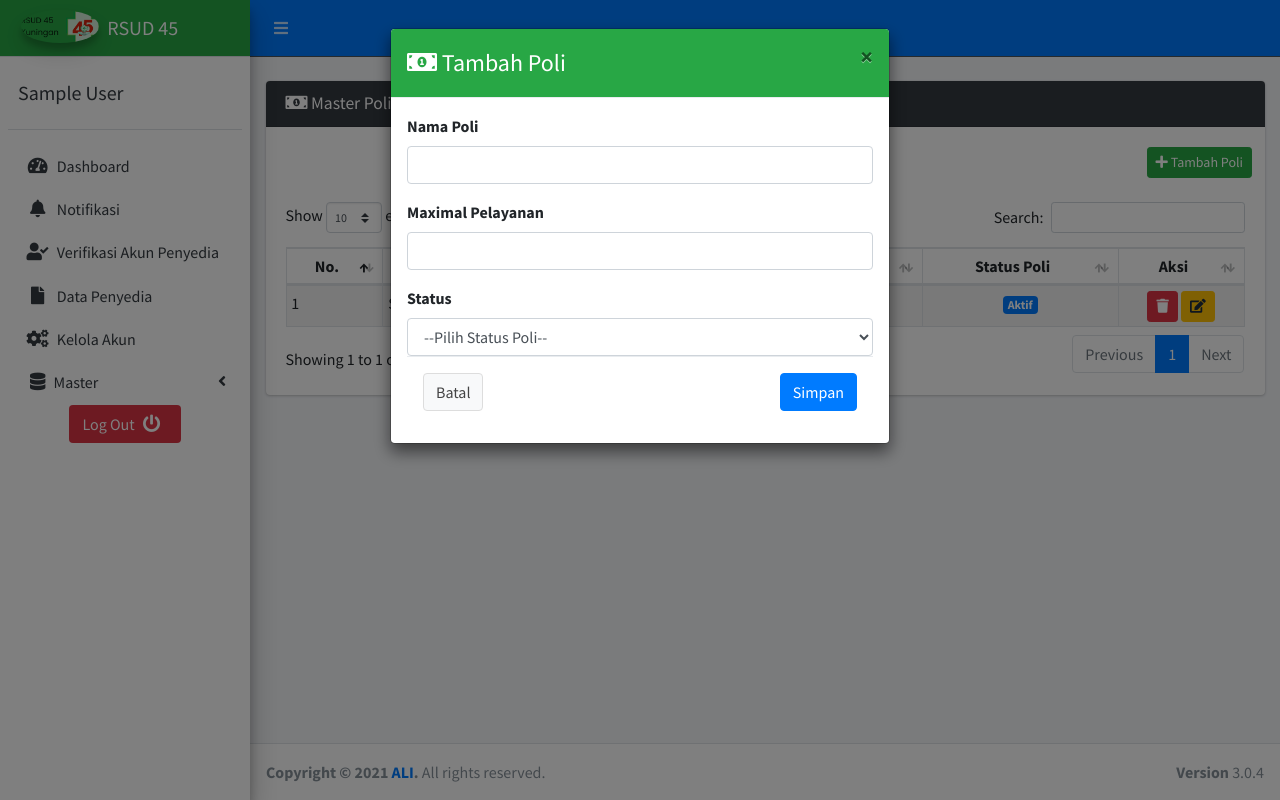
After one commit to aldinurfarizha/rsud45web, a CodeIgniter app: the page made by application/views/pic/poli.php in a window 1280 px wide, after a click on "Tambah Poli". The commit adds this page. Run offline with CodeIgniter, Linux system fonts and the light colour scheme; the visitor is signed in with stand-in values (Sample User, id 1); tables that the repository leaves empty or names only in its code hold one stand-in row (values such as "Sample post"); the template is opened without the code that fills it: most values are stand-ins (such as "Sample title", 1, 10 or a date in 2020); some libraries are stand-ins or nearby versions.

Commit message:
insert poli

```diff
--- a/application/config/config.php
+++ b/application/config/config.php
@@ -380,7 +380,7 @@ $config['encryption_key'] = '';
 |
 */
 $config['sess_driver'] = 'files';
-$config['sess_cookie_name'] = 'SIKAP_SESS';
+$config['sess_cookie_name'] = 'RSUD45_SESS';
 $config['sess_expiration'] = 7200;
 $config['sess_save_path'] = NULL;
 $config['sess_match_ip'] = FALSE;
--- a/application/config/constants.php
+++ b/application/config/constants.php
@@ -84,5 +84,5 @@ defined('EXIT_DATABASE')       OR define('EXIT_DATABASE', 8); // database error
 defined('EXIT__AUTO_MIN')      OR define('EXIT__AUTO_MIN', 9); // lowest automatically-assigned error code
 defined('EXIT__AUTO_MAX')      OR define('EXIT__AUTO_MAX', 125); // highest automatically-assigned error code
 defined('PRIVATE_FILE')         OR define('PRIVATE_FILE', '/private/file_upload/');
-defined('APP_NAME')             OR define('APP_NAME', 'Nama Aplikasi');
-defined('SUB_APP_NAME')             OR define('SUB_APP_NAME', 'Nama sub Aplikasi');
+defined('APP_NAME')             OR define('APP_NAME', 'RSUD 45');
+defined('SUB_APP_NAME')             OR define('SUB_APP_NAME', 'Rumah Sakit Umum Daerah');
--- a/application/config/database.php
+++ b/application/config/database.php
@@ -75,10 +75,10 @@ $query_builder = TRUE;
 
 $db['default'] = array(
 	'dsn'	=> '',
-	'hostname' => 'localhost',
-	'username' => 'root',
-	'password' => '',
-	'database' => '',
+	'hostname' => '36.92.14.249',
+	'username' => 'produksi',
+	'password' => 'pdam123',
+	'database' => 'titip_aldi_rs',
 	'dbdriver' => 'mysqli',
 	'dbprefix' => '',
 	'pconnect' => FALSE,
--- a/application/models/Authentication.php
+++ b/application/models/Authentication.php
@@ -5,7 +5,8 @@ class Authentication extends CI_Model{
     {
       $this->db->select('*');
       $this->db->from('user');
-      $this->db->where('email', $data['email']);
+      $this->db->join('role', 'user.role_id=role.role_id', 'left');
+      $this->db->where('username', $data['username']);
       $this->db->where('password', sha1($data['password']));
       $query= $this->db->get();
       return $query;
--- a/application/views/partials/footer.php
+++ b/application/views/partials/footer.php
@@ -1,5 +1,5 @@
 <footer class="main-footer">
-    <strong>Copyright &copy; 2021 <a href="http://pamkuningan.co.id">Subdiv IT</a>.</strong>
+    <strong>Copyright &copy; 2021 <a href="http://www.google.co.id">ALI</a>.</strong>
     All rights reserved.
     <div class="float-right d-none d-sm-inline-block">
       <b>Version</b> 3.0.4
--- a/application/views/partials/head.php
+++ b/application/views/partials/head.php
@@ -1,7 +1,7 @@
 <head>
   <meta charset="utf-8">
   <meta http-equiv="X-UA-Compatible" content="IE=edge">
-  <title>Sistem Informasi Kinerja Penyedia || SIKap PAM Tirta Kamuning</title>
+  <title><?=APP_NAME?></title>
   <meta name="viewport" content="width=device-width, initial-scale=1">
   <link rel="stylesheet" href="<?=base_url('assets/')?>dist/css/preloader.css">
   <link rel="stylesheet" href="<?=base_url('assets/')?>plugins/fontawesome-free/css/all.min.css">
@@ -9,6 +9,5 @@
   <link rel="stylesheet" href="<?=base_url('assets/')?>plugins/sweetalert2-theme-bootstrap-4/bootstrap-4.min.css">
   <link rel="stylesheet" href="<?=base_url('assets/')?>plugins/datatables-bs4/css/dataTables.bootstrap4.css">
   <link href="https://fonts.googleapis.com/css?family=Source+Sans+Pro:300,400,400i,700" rel="stylesheet">
-  <link rel="icon" href="<?=base_url('assets/dist/img/favicon.ico')?>" type="image/gif" sizes="16x16">
   <link rel="stylesheet" href="<?=base_url('assets/plugins/')?>pace-progress/themes/orange/pace-theme-flat-top.css">
 </head>
--- a/application/views/partials/leftbar.php
+++ b/application/views/partials/leftbar.php
@@ -2,46 +2,17 @@
 $model =& get_instance();
 $model->load->model('M_pengalaman');
 $model->load->model('M_master');
-$role=$this->session->userdata('role');
+$role_id=$this->session->userdata('role_id');
 $iduser=$this->session->userdata('iduser');
-$tos=$this->session->userdata('tos');
 
-if(!$tos&&$role==2){
-  $tosarr=$model->M_master->gettos()->row();
-  ?>
-<div class="modal fade" id="tos" tabindex="-1" role="dialog" data-backdrop="static" data-keyboard="false" aria-labelledby="myModalLabel">
-  <div class="modal-dialog modal-lg" role="document">
-    <div class="modal-content">
-      <div class="modal-header">
-        <h4 class="modal-title" id="myModalLabel"> <?=$tosarr->judul?></h4>
-      </div>
-      <div class="modal-body">
-      <div class="overflow-auto" style="max-width: 100%; max-height: 300px;">
-      <?=$tosarr->isi?>
-      </div>
-      <br>
-                  <div class="form-check">
-                    <input type="checkbox" class="form-check-input" id="checkbox">
-                    <label class="form-check-label" for="exampleCheck1"><b><?=$tosarr->checklist?></b></label>
-                    <p class="text-sm text-danger" style="display:none" id="check_warning">Anda Belum Menyetujui</p>
-                  </div>
-      </div>
-
-      <div class="modal-footer">
-        <button type="button" onclick="tossetuju()" class="btn btn-lg btn-primary">SETUJU</button>
-      </div>
-    </div>
-  </div>
-</div>
-<?php }
-switch ($role){
+switch ($role_id){
   case '1';
   ?>
 <aside class="main-sidebar sidebar-light-dark elevation-4">
     <a href="index3.html" class="brand-link bg-success">
       <img src="<?=base_url('assets/')?>dist/img/logo.png" alt="Logo PDAM" class="brand-image img-circle elevation-3"
            style="opacity: .8">
-      <span class="brand-text font-weight-light"><b>SIKaP</b></span>
+      <span class="brand-text font-weight-light"><b><?=APP_NAME?></b></span>
     </a>
     <div class="sidebar">
       <div class="user-panel mt-3 pb-3 mb-3 d-flex">
@@ -115,7 +86,79 @@ switch ($role){
   </aside>
   <?php
   break;
+ case '4';
+  ?>
+<aside class="main-sidebar sidebar-light-dark elevation-4">
+    <a href="index3.html" class="brand-link bg-primary">
+      <span class="brand-text font-weight-light"><b><?=APP_NAME?></b></span>
+    </a>
+    <div class="sidebar">
+      <div class="user-panel mt-3 pb-3 mb-3 d-flex">
+        <div class="info ">
+          <a href="#" class="d-block text-lg"><?=$this->session->userdata('nama').'-'.$this->session->userdata('nama_role');?></a>
+        </div>
+      </div>
 
+      <nav class="mt-2">
+        <ul class="nav nav-pills nav-sidebar flex-column" data-widget="treeview" role="menu" data-accordion="false">
+        <li class="nav-item">
+            <a href="<?=base_url('admin/dashboard')?>" class="nav-link <?php if($this->uri->segment('2')=='dashboard') { echo"active";}?>">
+              <i class="nav-icon fas fa-tachometer-alt"></i>
+              <p>
+                Dashboard
+              </p>
+            </a>
+          </li>
+          <li class="nav-item">
+            <a href="<?=base_url('pic/poli')?>" class="nav-link <?php if($this->uri->segment('2')=='poli') { echo"active";}?>">
+              <i class="nav-icon fas fa-bell"></i>
+              <p>
+                Poli
+              </p>
+            </a>
+          </li>
+          <li class="nav-item">
+            <a href="<?=base_url('pic/dokter')?>" class="nav-link <?php if($this->uri->segment('2')=='dokter') { echo"active";}?>">
+              <i class="nav-icon fas fa-user-check"></i>
+              <p>
+                Dokter
+              </p>
+            </a>
+          </li>
+          <li class="nav-item">
+            <a href="<?=base_url('pic/user')?>" class="nav-link <?php if($this->uri->segment('2')=='user') { echo"active";}?>">
+              <i class="nav-icon fas fa-cogs"></i>
+              <p>
+                User
+              </p>
+            </a>
+          </li>
+          <li class="nav-item">
+            <a href="<?=base_url('pic/laporan_poli')?>" class="nav-link <?php if($this->uri->segment('2')=='laporan_poli') { echo"active";}?>">
+              <i class="nav-icon fas fa-file"></i>
+              <p>
+                Laporan Poli
+              </p>
+            </a>
+          </li>
+           <li class="nav-item">
+            <a href="<?=base_url('pic/laporan_registrasi')?>" class="nav-link <?php if($this->uri->segment('2')=='laporan_registrasi') { echo"active";}?>">
+              <i class="nav-icon fas fa-file"></i>
+              <p>
+                Laporan Registrasi
+              </p>
+            </a>
+          </li>
+          <li class="nav-item text-center">
+            <a href="#" id="logout" class="btn bg-danger">Log Out <i class="nav-icon fas fa-power-off"></i>
+            </a>
+          </li>
+        </ul>
+      </nav>
+    </div>
+  </aside>
+  <?php
+  break;
 
    case '2';
   ?>
--- /dev/null
+++ b/application/views/pic/poli.php
@@ -0,0 +1,213 @@
+<!DOCTYPE html>
+<html>
+<body class="hold-transition sidebar-mini layout-fixed">
+<div class="wrapper">
+<?php $this->load->view('partials/head.php') ?>
+  <?php $this->load->view('partials/navbar.php') ?>
+  <?php $this->load->view('partials/leftbar.php') ?>
+  <div class="content-wrapper">
+    <section class="content">
+      <div class="container-fluid">
+          <br>
+          <div class="row justify-content-center">
+                <div class="col-sm-12">
+                        <div class="card card-dark">
+                        <div class="card-header">
+                            <h3 class="card-title"><i class="fas fa-money-bill-alt"></i> Master Poli</h3>
+                        </div>
+                            <div class="card-body">
+                                <div class="row justify-content-end">
+                                    <button type="button" class="btn btn-sm btn-success" data-toggle="modal" data-target="#modal-default">
+                                    <i class="fa fa-plus"></i> Tambah Poli
+                                    </button>
+                                </div>
+                                        <br>
+                                        <table id="table" class="table table-sm table-striped table-bordered no-wrap">
+                                        <thead>
+                                            <tr class="text-center">
+                                                <th>No.</th>
+                                                <th>Nama Poli</th>
+                                                <th>Maximal Pelayanan</th>
+                                                <th>Status Poli</th>
+                                                <th width="100px"><center>Aksi</center></th>
+                                            </tr>
+                                        </thead>
+                                        <tbody>
+                                        <?php
+                                          $no=0;
+                                          foreach($data as $datas){
+                                              $no++;
+                                              ?>
+                                              <tr>
+                                              <td><?= $no?></td>
+                                              <td><?= $datas->nama_poli?></td>
+                                              <td class="text-center"><?= $datas->max.' (Orang/Hari)'?></td>
+                                              <td class="text-center"><?php if($datas->status){?>
+                                                <span class="badge bg-primary">Aktif</span><?php }else{?>
+                                                    <span class="badge bg-danger">Tidak Aktif</span><?php } ?>
+                                                </td>
+                                              <td style="text-align: center;">
+                                              <button onclick="hapuspajak(<?= $datas->poli_id?>)" class="btn btn-sm btn-danger"><i class="fa fa-trash"></i></button>
+                                              <a href="<?=base_url('penyedia/pajak/vieweditpajak/').$datas->poli_id?>" class="btn btn-sm btn-warning"><i class="fa fa-edit"></i></a>
+                                              </td>
+                                              </tr>
+                                          <?php } ?>
+                                        </tbody>
+                                    </table>
+                            </div>
+                        </div>
+                    </div>
+                </div>
+      </div>
+    </section>
+  </div>
+  <?php $this->load->view('partials/footer.php') ?>
+  <aside class="control-sidebar control-sidebar-dark">
+  </aside>
+</div>
+<div class="modal fade" id="modal-default">
+        <div class="modal-dialog">
+          <div class="modal-content">
+            <div class="modal-header bg-success">
+              <h4 class="modal-title"><i class="fa fa-money-bill-alt"></i> Tambah Poli</h4>
+              <button type="button" class="close" data-dismiss="modal" aria-label="Close">
+                <span aria-hidden="true">&times;</span>
+              </button>
+            </div>
+            <div class="modal-body">
+            <form id="data">
+                                <div class="row">
+                                    <div class="form-group col-sm-12">
+                                    <label for="">Nama Poli</label>
+                                        <input type="text" name="nama_poli" class="form-control">
+                                    </div>
+                                    <div class="form-group col-sm-12">
+                                    <label for="">Maximal Pelayanan</label>
+                                        <input type="number" oninput="this.value = this.value.replace(/[^0-9.]/g, '').replace(/(\..*?)\..*/g, '$1');" name="max" class="form-control">
+                                    </div>
+                                    <div class="col-sm-12">
+                                    <label for="">Status</label>
+                                        <select class="form-control" name="status" id="">
+                                            <option value="">--Pilih Status Poli--</option>
+                                            <option value="1">Aktif</option>
+                                            <option value="0">Tidak Aktif</option>
+                                        </select>
+                                    </div>
+            </div>
+            <div class="modal-footer justify-content-between">
+              <button type="button" class="btn btn-default" data-dismiss="modal">Batal</button>
+              <button type="submit" id="add" onclick="input()" class="btn btn-primary">Simpan</button>
+            </div>
+            </form>
+          </div>
+        </div>
+      </div>
+<?php $this->load->view('partials/script.php') ?>
+<script>
+$('#table').DataTable({
+            });
+            function input(){
+        $("#data").valid();
+        };
+        $('#data').validate({
+            rules: {
+                nama_poli: {
+                    required: true,
+                },
+                max: {
+                    required: true,
+                    digits:true
+                },
+
+                status: {
+                    required: true,
+                },
+            },
+            messages: {
+                nama_poli: {
+                    required: "Wajib di Pilih",
+                },
+                max: {
+                    digits: "Isi dengan angka",
+                    required: "Wajib di isi",
+                },
+
+                status: {
+                    required: "Wajib di pilih",
+                },
+            },
+            errorElement: 'span',
+            errorPlacement: function (error, element) {
+                error.addClass('invalid-feedback');
+                element.closest('.form-group').append(error);
+            },
+            highlight: function (element, errorClass, validClass) {
+                $(element).addClass('is-invalid');
+            },
+            unhighlight: function (element, errorClass, validClass) {
+                $(element).removeClass('is-invalid');
+            },
+            submitHandler: function() {
+                $("#data").load("submit", function (e)
+            {
+                $("#add").attr("disabled", true);
+                $.ajax({
+              url: "<?= base_url('penyedia/pajak/tambah')?>",
+              type:"post",
+              data:new FormData(this),
+              processData:false,
+              contentType:false,
+              cache:false,
+              async:false,
+              beforeSend: function () {
+                  Swal.fire({
+                  title: 'Sedang Proses',
+                  html: loadingeffect,
+                  showConfirmButton: false,
+                  allowEscapeKey: false,
+                  allowOutsideClick: false,
+                  });
+              },
+               success: function(data){
+                $("#add").attr("disabled", false);
+                Swal.fire({
+                        title: "Berhasil",
+                        text: "Data Telah Berhasil di input",
+                        icon: "success",
+                        button: "Lanjut",
+                          }).then(function() {
+                            location.reload();
+                            });
+            }, error:function(data){
+                $("#add").attr("disabled", false);
+                  Swal.fire({
+                    type: 'warning',
+                    title: 'Opps!',
+                    text: 'Server Dalam Perbaikan'
+                  });
+              }
+          });
+                });
+                }
+
+        });
+        function hapuspajak(id){
+    Swal.fire({
+                icon: 'question',
+                title: 'Hapus',
+                text: 'Anda yakin ingin Menghapus data pajak ini ?',
+                showConfirmButton: true,
+                showCancelButton: true,
+                showBackdrop: true,
+                confirmButtonText: 'Ya Hapus',
+                cancelButtonText: 'Tidak'
+            }).then(function(data){
+                if(data.value === true){
+                    window.location.href = "<?= base_url('penyedia/pajak/hapus/')?>"+id;
+                }
+            });
+
+};
+</script>
+</body>
+</html>
--- a/assets/plugins/pace-progress/themes/orange/pace-theme-flat-top.css
+++ b/assets/plugins/pace-progress/themes/orange/pace-theme-flat-top.css
@@ -16,9 +16,9 @@
   -ms-transform: translate3d(0, -50px, 0);
   transform: translate3d(0, -50px, 0);
 
-  -webkit-transition: -webkit-transform .5s ease-out;
-  -ms-transition: -webkit-transform .5s ease-out;
-  transition: transform .5s ease-out;
+  -webkit-transition: -webkit-transform 0.5s ease-out;
+  -ms-transition: -webkit-transform 0.5s ease-out;
+  transition: transform 0.5s ease-out;
 }
 
 .pace.pace-active {
@@ -34,7 +34,7 @@
   top: 0;
   right: 100%;
   width: 100%;
-  height: 10px;
+  height: 5px;
   background: #eb7a55;
 
   pointer-events: none;
```
Also changed, not shown: application/controllers/Auth.php (+9 -18 lines), application/controllers/Pic.php (added, +17 -0 lines), application/views/pic/dashboard.php (added, +37 -0 lines), application/views/public/login.php (+18 -9 lines), assets/dist/img/logo.png, assets/dist/img/logo1.png (added).
